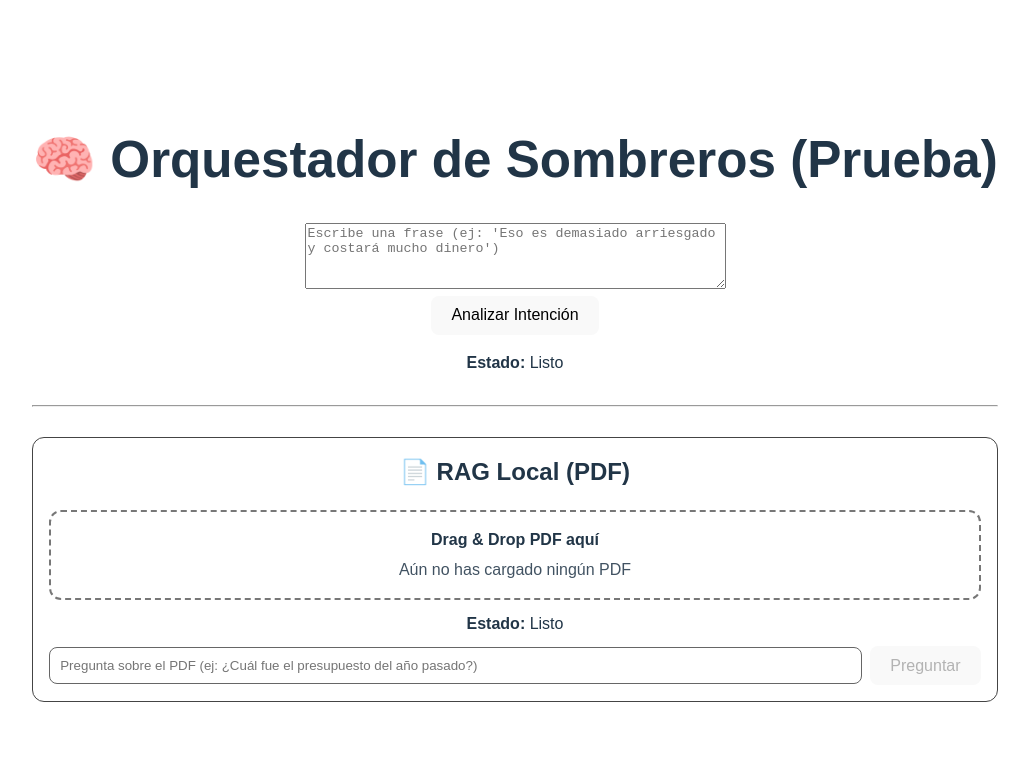
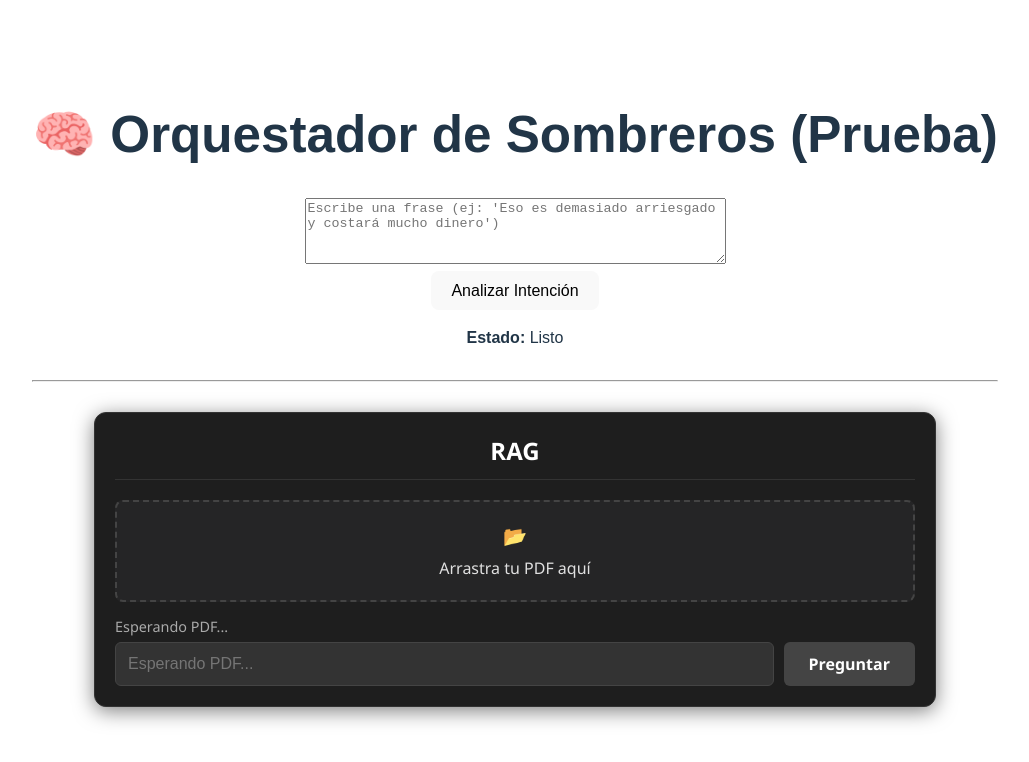
Before and after one commit to yaizaromero/Ambiental, a React (Vite) app: page / in a window 1280 px wide. Shown: the top 762 px of the page, without its empty margins (125-1154 px from the left). Built offline with nearby package versions, Linux system fonts and the light colour scheme.

Commit message:
RAG funcionando

```diff
--- a/package.json
+++ b/package.json
@@ -10,12 +10,10 @@
     "preview": "vite preview"
   },
   "dependencies": {
-    "@xenova/transformers": "^2.17.2",
-    "onnxruntime-web": "1.18.0",
+    "@huggingface/transformers": "^3.8.1",
     "pdfjs-dist": "^5.4.530",
     "react": "^19.2.0",
     "react-dom": "^19.2.0"
-
   },
   "devDependencies": {
     "@eslint/js": "^9.39.1",
--- a/src/rag/RagPanel.jsx
+++ b/src/rag/RagPanel.jsx
@@ -1,27 +1,17 @@
-// src/rag/RagPanel.jsx
-//UI Drag & Drop para cargar PDF y hacer consultas RAG
 import { useEffect, useRef, useState } from "react";
 import { extractTextFromPdfFile } from "./pdfText.js";
 
 export default function RagPanel() {
   const workerRef = useRef(null);
+  const chatContainerRef = useRef(null);
 
   const [pdfName, setPdfName] = useState("");
-  const [pdfStats, setPdfStats] = useState(null);
-  const [status, setStatus] = useState("Listo");
-  const [progress, setProgress] = useState(null);
-
-
+  const [status, setStatus] = useState("Esperando PDF...");
+  const [isBusy, setIsBusy] = useState(false);
+  const [progress, setProgress] = useState(0);
   const [question, setQuestion] = useState("");
-  const [answer, setAnswer] = useState("");
-  const [results, setResults] = useState([]);
-  const [isIndexed, setIsIndexed] = useState(false);
-
-
-  // Settings (puedes ajustar)
-  const [chunkSize] = useState(1200);
-  const [overlap] = useState(200);
-  const [topK] = useState(5);
+  const [isReady, setIsReady] = useState(false);
+  const [chatHistory, setChatHistory] = useState([]);
 
   useEffect(() => {
     workerRef.current = new Worker(new URL("./ragWorker.js", import.meta.url), {
@@ -31,206 +21,231 @@ export default function RagPanel() {
     workerRef.current.onmessage = (e) => {
       const { type, payload } = e.data;
 
-      if (type === "loading") {
-        // Descarga/carga del modelo (primera vez)
-        setStatus(`Cargando modelo embeddings... ${payload?.status || ""} ${payload?.progress ?? ""}`);
+      if (type === "STATUS") {
+        setStatus(payload);
+        setIsBusy(true);
       }
 
-      if (type === "STATUS") {
-        setStatus(payload.status);
-        setProgress(null);
+      // CASO 1: Descargando Modelos de Internet
+      if (type === "download_progress") {
+         setStatus(`Descargando modelo: ${payload.model}...`);
+         setProgress(payload.percent);
+         setIsBusy(true);
       }
 
-      if (type === "PROGRESS") {
-        setProgress(payload);
-        setStatus(`Indexando... ${payload.done}/${payload.total}`);
+      // CASO 2: Procesando el PDF localmente
+      if (type === "index_progress") {
+         setStatus(`Analizando contenido del PDF...`);
+         setProgress(payload.percent);
       }
 
       if (type === "INDEX_DONE") {
-        setIsIndexed(true);
-        setStatus(`✅ PDF indexado (${payload.chunksCount} chunks)`);
-        setProgress(null);
-
+        setStatus(`✅ Listo. PDF indexado (${payload.chunksCount} fragmentos).`);
+        setProgress(100);
+        setTimeout(() => setProgress(0), 1000);
+        setIsReady(true);
+        setIsBusy(false);
       }
-
       if (type === "QUERY_DONE") {
-        if (!payload.best?.length) {
-            setResults([]);
-            setAnswer("");
-            setStatus("⚠️ No encontré texto relevante en el PDF para esa pregunta.");
-            return;
-        }
-
-        setResults(payload.best);
-        const topText = payload.best.slice(0,2).map(x => x.chunk).join("\n\n");
-        setAnswer(simpleAnswerFromChunks(question, topText));
-        setStatus("✅ Consulta completada");
-        }
-
-
-
+        setChatHistory((prev) => [
+          ...prev,
+          { type: "bot", text: payload.answer },
+        ]);
+        setStatus("✅ Esperando pregunta...");
+        setIsBusy(false);
+      }
       if (type === "ERROR") {
-        setStatus(`❌ Error: ${payload}`);
+        setStatus("❌ Error: " + payload);
+        setIsBusy(false);
+        setProgress(0);
       }
     };
 
     return () => workerRef.current?.terminate();
   }, []);
 
+  useEffect(() => {
+    if (chatContainerRef.current) {
+      chatContainerRef.current.scrollTop = chatContainerRef.current.scrollHeight;
+    }
+  }, [chatHistory]);
+
   async function handleFile(file) {
     if (!file) return;
-    setIsIndexed(false);
-    setResults([]);
-    setAnswer("");
     setPdfName(file.name);
-    setStatus("Leyendo PDF...");
+    setIsReady(false);
+    setChatHistory([]);
+    setStatus("Iniciando...");
+    setProgress(0);
+    setIsBusy(true);
 
-    const { text, pagesIndexed, totalPages } = await extractTextFromPdfFile(file, { maxPages: 50 });
-    setPdfStats({ pagesIndexed, totalPages, chars: text.length });
-
-    setStatus("Indexando (esto puede tardar la primera vez)...");
-    setStatus("Enviando a indexación...");
-    workerRef.current.postMessage({
-      type: "INDEX_TEXT",
-      payload: {
-        text,
-        chunkSize,
-        overlap,
-        maxChunks: 80, // limit para que no se muera (ajusta si queréis)
-      },
-    });
+    try {
+      const { text } = await extractTextFromPdfFile(file, { maxPages: 50 });
+      workerRef.current.postMessage({
+        type: "INDEX_TEXT",
+        payload: { text },
+      });
+    } catch (error) {
+      setStatus("Error leyendo PDF: " + error.message);
+      setIsBusy(false);
+    }
   }
 
   function onDrop(e) {
     e.preventDefault();
     const file = e.dataTransfer.files?.[0];
     if (file && file.type === "application/pdf") handleFile(file);
-    else setStatus("❌ Arrastra un PDF válido");
-  }
-
-  function onDragOver(e) {
-    e.preventDefault();
   }
 
   function ask() {
-    if (!isIndexed) {
-        setStatus("❌ Error: No hay PDF indexado todavía.");
-        return;
-    }
-
-    if (!question.trim()) {
-        return;
-    }
-
-    setStatus("Buscando en el PDF...");
-    setResults([]);
-
+    if (!question.trim() || !isReady || isBusy) return;
+    setChatHistory((prev) => [...prev, { type: "user", text: question }]);
+    setStatus("🧠 Pensando respuesta...");
+    setIsBusy(true);
     workerRef.current.postMessage({
-        type: "QUERY",
-        payload: {
-        question,
-        top_k: topK,
-        },
+      type: "QUERY",
+      payload: { question },
     });
+    setQuestion("");
   }
 
-  function simpleAnswerFromChunks(q, ctx) {
-    const cleaned = (ctx || "")
-        .replace(/-\s+/g, "")      // por si quedara algún "eviden- cia"
-        .replace(/\s+/g, " ")
-        .trim();
-
-    // Divide en frases “razonables”
-    const sentences = cleaned.split(/(?<=[.!?])\s+/);
-
-    let out = "";
-    for (const s of sentences) {
-        if (!s) continue;
-        if ((out + " " + s).trim().length > 420) break;
-        out = (out + " " + s).trim();
-        if (sentences.indexOf(s) >= 2) break; // máximo ~3 frases
-    }
-
-    // fallback
-    if (!out) out = cleaned.slice(0, 420);
-
-    return out + (out.length < cleaned.length ? "…" : "");
-}
-
+  const styles = {
+    container: {
+      background: "#1e1e1e",
+      color: "#e0e0e0",
+      padding: "20px",
+      borderRadius: "12px",
+      boxShadow: "0 4px 20px rgba(0,0,0,0.5)",
+      fontFamily: "'Segoe UI', Roboto, Helvetica, Arial, sans-serif",
+      maxWidth: "800px",
+      margin: "20px auto",
+      border: "1px solid #333",
+    },
+    header: {
+      margin: "0 0 20px 0",
+      fontSize: "1.5rem",
+      fontWeight: "600",
+      color: "#fff",
+      borderBottom: "1px solid #333",
+      paddingBottom: "10px",
+    },
+    dropZone: {
+      border: "2px dashed #444",
+      borderRadius: "8px",
+      padding: "20px",
+      textAlign: "center",
+      cursor: "pointer",
+      background: "#252526",
+      transition: "background 0.2s",
+      marginBottom: "15px",
+    },
+    statusBar: {
+      fontSize: "0.9rem",
+      color: isBusy ? "#4caf50" : "#aaa",
+      marginBottom: "5px",
+      display: "flex",
+      justifyContent: "space-between",
+      alignItems: "center",
+      height: "20px",
+    },
+    progressContainer: {
+        width: "100%",
+        height: "6px",
+        background: "#333",
+        borderRadius: "3px",
+        marginBottom: "15px",
+        overflow: "hidden",
+        display: progress > 0 ? "block" : "none"
+    },
+    progressFill: {
+        height: "100%",
+        width: `${progress}%`,
+        background: "#4caf50",
+        transition: "width 0.2s ease-in-out" // Transición más rápida para descargas
+    },
+    chatWindow: {
+      height: "350px",
+      overflowY: "auto",
+      background: "#252526",
+      borderRadius: "8px",
+      padding: "15px",
+      border: "1px solid #333",
+      marginBottom: "15px",
+      display: chatHistory.length === 0 ? "none" : "block",
+    },
+    inputGroup: { display: "flex", gap: "10px" },
+    input: {
+      flex: 1,
+      padding: "12px",
+      borderRadius: "6px",
+      border: "1px solid #444",
+      background: "#333",
+      color: "white",
+      fontSize: "1rem",
+      outline: "none",
+    },
+    button: {
+      padding: "10px 25px",
+      background: isReady ? "#007acc" : "#444",
+      color: "white",
+      border: "none",
+      borderRadius: "6px",
+      fontWeight: "bold",
+      cursor: isReady ? "pointer" : "not-allowed",
+    },
+    msgRow: { marginBottom: "12px", lineHeight: "1.5", fontSize: "0.95rem" },
+    userLabel: { color: "#4fc1ff", fontWeight: "bold", marginRight: "8px" },
+    botLabel: { color: "#4ec9b0", fontWeight: "bold", marginRight: "8px" }
+  };
 
   return (
-    <div style={{ marginTop: 30, padding: 16, border: "1px solid #444", borderRadius: 12 }}>
-      <h2 style={{ marginTop: 0 }}>📄 RAG Local (PDF)</h2>
+    <div style={styles.container}>
+      <h3 style={styles.header}>RAG</h3>
 
       <div
         onDrop={onDrop}
-        onDragOver={onDragOver}
-        style={{
-          padding: 16,
-          border: "2px dashed #777",
-          borderRadius: 12,
-          marginBottom: 12,
-        }}
+        onDragOver={(e) => { e.preventDefault(); e.currentTarget.style.background = "#333"; }}
+        onDragLeave={(e) => { e.currentTarget.style.background = "#252526"; }}
+        style={styles.dropZone}
       >
-        <strong>Drag & Drop PDF aquí</strong>
-        <div style={{ opacity: 0.85, marginTop: 6 }}>
-          {pdfName ? `PDF: ${pdfName}` : "Aún no has cargado ningún PDF"}
-        </div>
-        {pdfStats && (
-          <div style={{ opacity: 0.85, marginTop: 6 }}>
-            Páginas indexadas: {pdfStats.pagesIndexed}/{pdfStats.totalPages} · Texto: {pdfStats.chars} chars
-          </div>
-        )}
+        <div style={{ fontSize: "1.2rem", marginBottom: "5px" }}>{pdfName ? "📄" : "📂"}</div>
+        <div>{pdfName ? <span style={{color:"#fff", fontWeight:"bold"}}>{pdfName}</span> : "Arrastra tu PDF aquí"}</div>
       </div>
 
-      <div style={{ marginBottom: 10 }}>
-        <strong>Estado:</strong> {status}
-        {progress && (
-          <div style={{ marginTop: 6, opacity: 0.85 }}>
-            Progreso: {progress.done}/{progress.total}
-          </div>
-        )}
+      <div style={styles.statusBar}>
+        <span>{isBusy && <span className="loader" style={{marginRight:8}}>⚡</span>} {status}</span>
+        {progress > 0 && <span style={{fontSize:"0.8em", color:"#888"}}>{progress}%</span>}
       </div>
 
-      <div style={{ display: "flex", gap: 8, alignItems: "center" }}>
+      <div style={styles.progressContainer}>
+          <div style={styles.progressFill}></div>
+      </div>
+
+      <div ref={chatContainerRef} style={styles.chatWindow}>
+        {chatHistory.map((msg, index) => (
+          <div key={index} style={styles.msgRow}>
+            {msg.type === "user" ? (
+                <> <span style={styles.userLabel}>You:</span> <span>{msg.text}</span> </>
+            ) : (
+                <> <span style={styles.botLabel}>AI:</span> <span>{msg.text}</span> </>
+            )}
+          </div>
+        ))}
+      </div>
+
+      <div style={styles.inputGroup}>
         <input
           value={question}
           onChange={(e) => setQuestion(e.target.value)}
-          placeholder="Pregunta sobre el PDF (ej: ¿Cuál fue el presupuesto del año pasado?)"
-          style={{ flex: 1, padding: 10, borderRadius: 8, border: "1px solid #666" }}
+          onKeyDown={(e) => e.key === "Enter" && ask()}
+          placeholder={isReady ? "Ask a question in English..." : "Esperando PDF..."}
+          style={styles.input}
+          disabled={!isReady || isBusy}
         />
-        <button onClick={ask} disabled={!question || !isIndexed}>
+        <button onClick={ask} disabled={!isReady || isBusy} style={styles.button}>
           Preguntar
         </button>
       </div>
-      {answer && (
-        <div style={{ marginTop: 16, textAlign: "left", padding: 12, border: "1px solid #555", borderRadius: 10 }}>
-          <h3 style={{ marginTop: 0 }}>🧾 Respuesta (basada en el PDF)</h3>
-          <div>{answer}</div>
-        </div>
-      )}
-
-      {results?.length > 0 && (
-        <div style={{ marginTop: 16, textAlign: "left" }}>
-          <h3>🔎 Top chunks relevantes</h3>
-          {results.map((r, i) => (
-            <div
-              key={i}
-              style={{
-                padding: 10,
-                border: "1px solid #555",
-                borderRadius: 10,
-                marginBottom: 10,
-              }}
-            >
-              <div style={{ opacity: 0.9 }}>
-                <strong>Score:</strong> {r.score.toFixed(4)} · <strong>Chunk #{r.idx}</strong>
-              </div>
-              <div style={{ marginTop: 6, opacity: 0.95 }}>{r.chunk}</div>
-            </div>
-          ))}
-        </div>
-      )}
     </div>
   );
 }
```
Also changed, not shown: src/rag/pdfText.js (+7 -7 lines), src/rag/ragUtils.js (+22 -37 lines), src/rag/ragWorker.js (+98 -93 lines), src/worker.js (+40 -24 lines), vite.config.js (+6 -3 lines), 1 other file (tests, documents, lock files or other folders).
